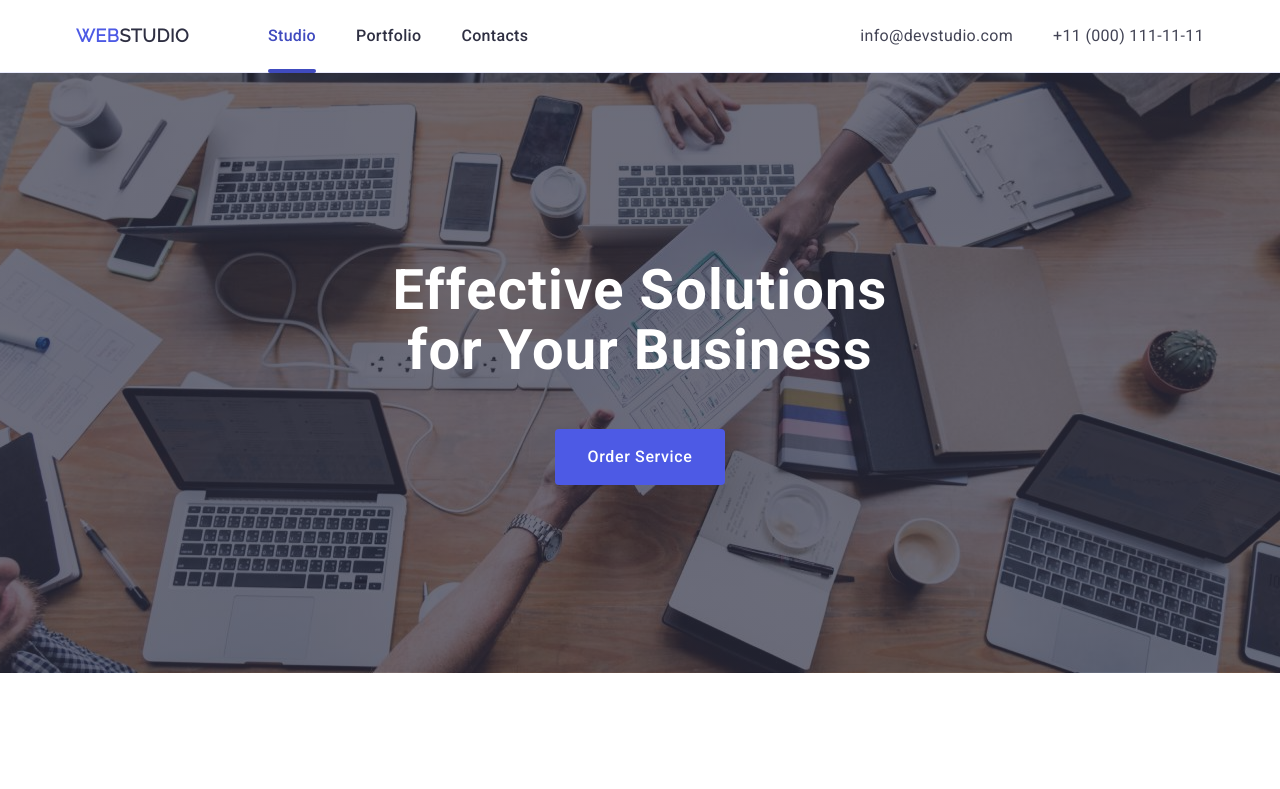
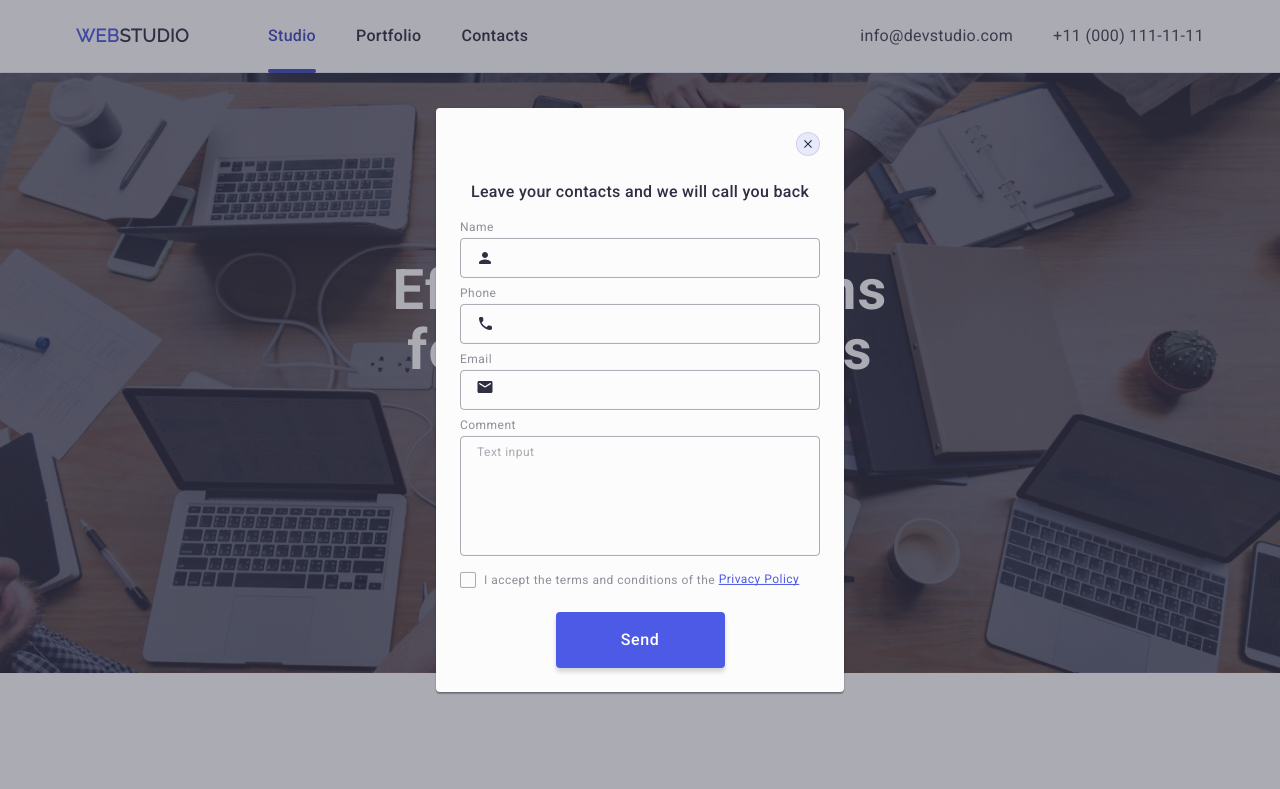
Before and after one commit to Alexashkin/goit-markup-hw-05, a plain HTML site: page index.html in a window 1280 px wide. Shown: the top 789 px of the page. Drawn offline with nearby package versions, Linux system fonts and the light colour scheme.

Commit message:
beta 0.1

```diff
--- a/css/styles.css
+++ b/css/styles.css
@@ -740,12 +740,14 @@ address {
 
 .close-button-icon {
     fill: currentColor;
+    transition: fill 250ms cubic-bezier(0.4, 0, 0.2, 1);
 }
 
-/* .close-button:focus .close-button-icon,
+.close-button:focus .close-button-icon,
 .close-button:hover .close-button-icon {
     fill: #fff;
-} */
+}
+
 
 .modal-title {
     font-weight: 500;
@@ -777,7 +779,7 @@ address {
 
 
 .form-input:focus {
-    border-color: 1px solid #4d5ae5;
+    border-color: #4d5ae5;
 }
 
 
@@ -822,7 +824,9 @@ address {
     display: block;
     width: 360px;
     height: 120px;
-    border: 1px solid rgba(46, 47, 66, 0.4);
+    border: 1px solid;
+    border-color: rgba(46, 47, 66, 0.4);
+
     border-radius: 4px;
     font-size: 12px;
     line-height: 1.17;
@@ -851,6 +855,12 @@ address {
 }
 
 
+
+.modal-field-checkbox {
+    margin-bottom: 24px;
+}
+
+
 .input-check-text {
 
     font-size: 12px;
@@ -872,8 +882,23 @@ address {
     color: #4d5ae5;
 }
 
+.check-span {
+    position: relative;
 
-.input-check-text span {
+    width: 16px;
+    height: 16px;
+    border-radius: 2px;
+    border: 1px solid rgba(46, 47, 66, 0.4);
+    margin-right: 8px;
+    display: inline-flex;
+    justify-content: center;
+    align-items: center;
+    fill: transparent;
+    transition: background-color 250ms cubic-bezier(0.4, 0, 0.2, 1), border 250ms cubic-bezier(0.4, 0, 0.2, 1), fill 250ms cubic-bezier(0.4, 0, 0.2, 1);
+}
+
+
+/* .input-check-text span {
     position: relative;
 
     width: 16px;
@@ -885,7 +910,7 @@ address {
     justify-content: center;
     align-items: center;
     fill: transparent
-}
+} */
 
 .icon-checked {
     transition: fill 250ms cubic-bezier(0.4, 0, 0.2, 1);
@@ -893,7 +918,7 @@ address {
 
 
 
-.input-check:checked+.input-check-text span {
+.input-check:checked+.input-check-text .check-span {
     background-color: #404bbf;
     border: none;
     fill: #f4f4fd;
@@ -904,7 +929,7 @@ address {
     border: none;
     border-radius: 4px;
     padding: 16px 32px;
-    width: 169px;
+    min-width: 169px;
     height: 56px;
     outline: transparent;
     box-shadow: 0 4px 4px 0 rgba(0, 0, 0, 0.15);
@@ -917,6 +942,7 @@ address {
     color: #fff;
     margin: 0 auto;
     margin-top: 24px;
+    cursor: pointer;
     transition: background-color 250ms cubic-bezier(0.4, 0, 0.2, 1);
 }
 
--- a/index.html
+++ b/index.html
@@ -493,7 +493,7 @@
         </div>
       </div>
     </footer>
-    <div class="backdrop">
+    <div class="backdrop is-open">
       <div class="modal-window">
         <button type="button" class="close-button">
           <svg class="close-button-icon" width="8" height="8">
@@ -539,7 +539,7 @@
                 name="user-email"
                 id="user-email"
               />
-              <svg class="modal-icon email" width="18" height="24">
+              <svg class="modal-icon" width="18" height="24">
                 <use href="./images/icons.svg#icon-mail-black"></use>
               </svg>
             </div>
@@ -553,16 +553,17 @@
               placeholder="Text input"
             ></textarea>
           </div>
-          <div class="modal-field">
+          <div class="modal-field-checkbox">
             <input
               class="input-check visually-hidden"
               type="checkbox"
-              name="privacy"
-              id="privacy"
+              name="user-privacy"
+              id="user-privacy"
+              value="true"
               required
             />
-            <label class="input-check-text" for="privacy"
-              ><span>
+            <label class="input-check-text" for="user-privacy"
+              ><span class="check-span">
                 <svg class="icon-checked" width="10" height="8">
                   <use href="./images/icons.svg#icon-checked"></use></svg></span
               >I accept the terms and conditions of the&nbsp;
```
